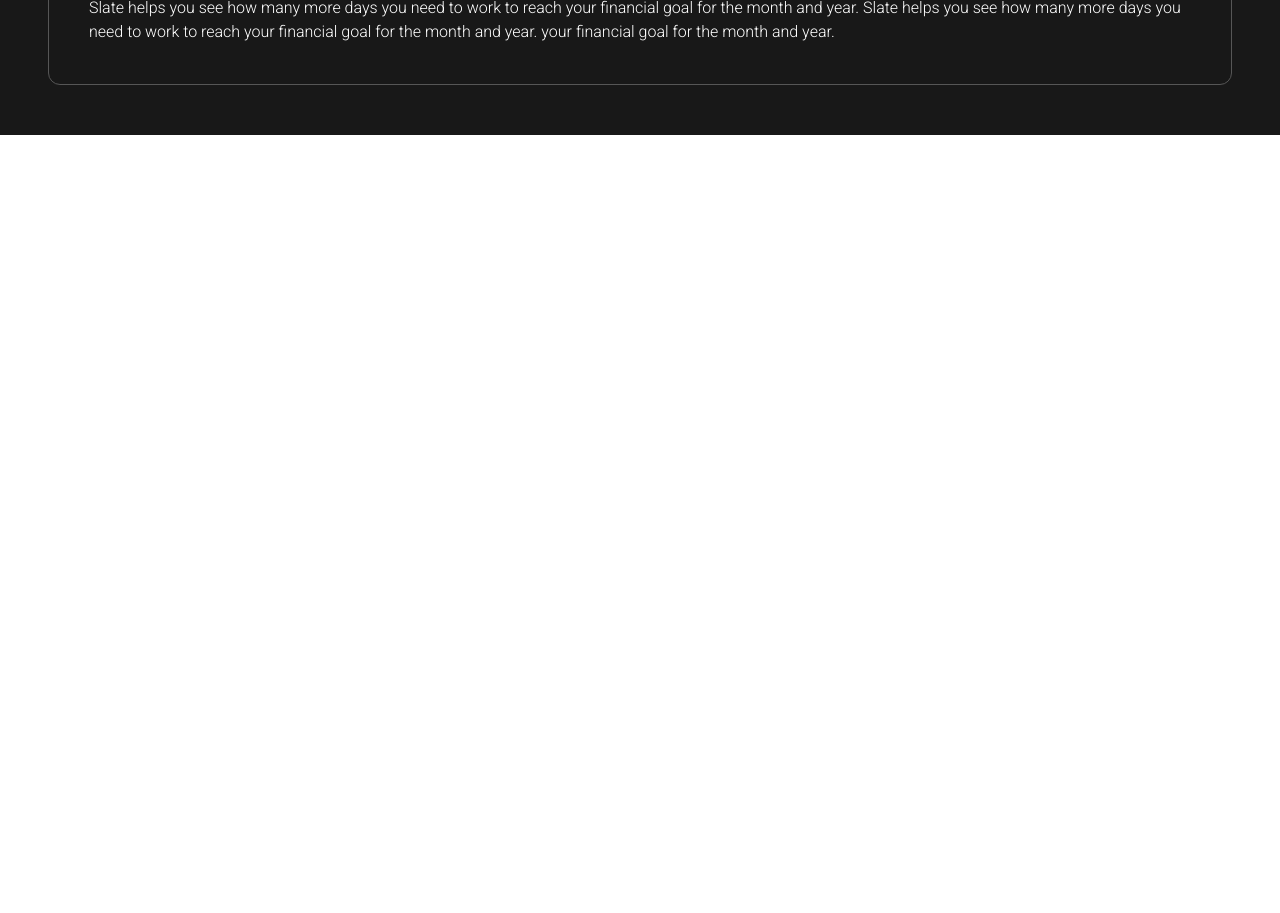
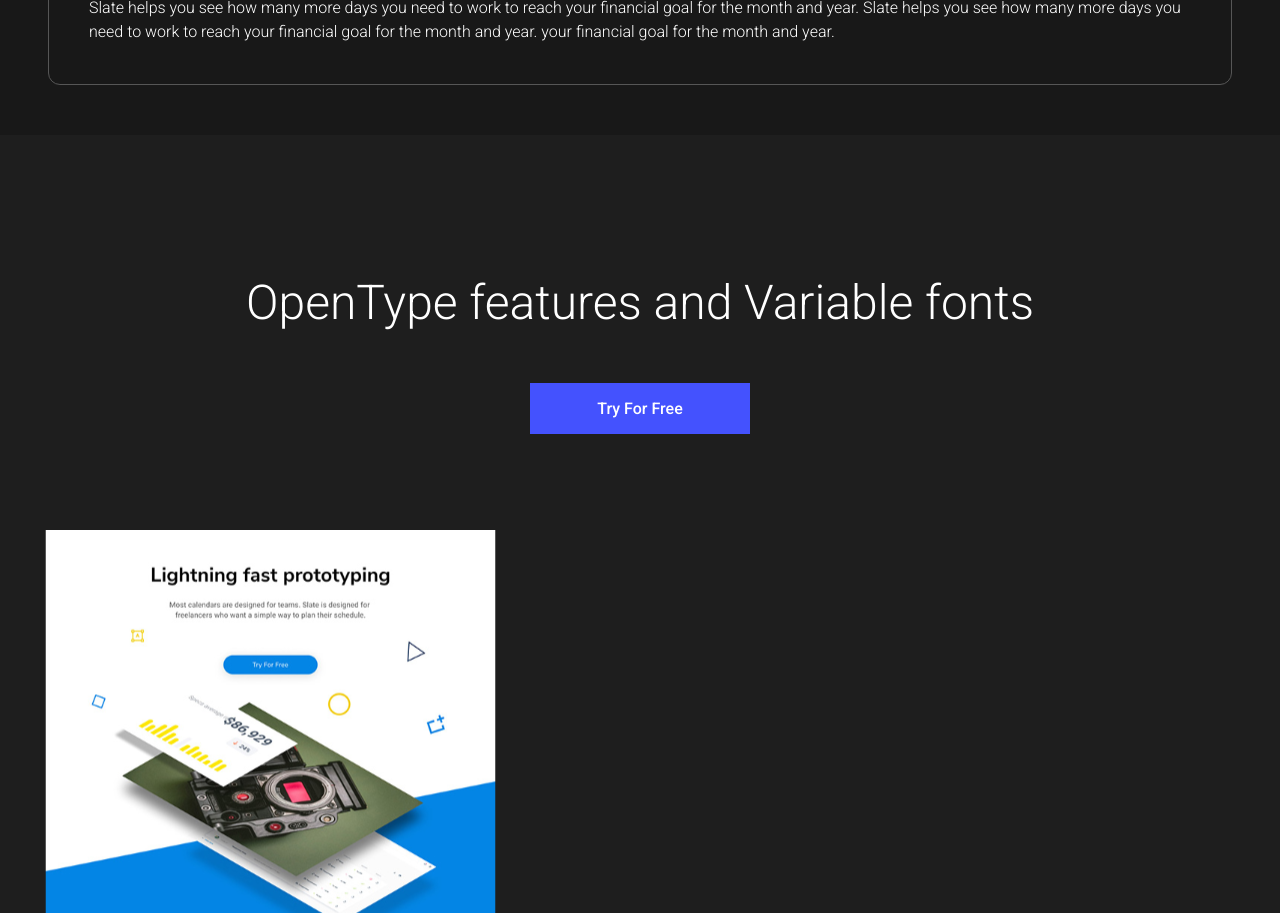
Before and after one commit to vianarafaa/Frontend-Test---ADAC-Softwares, a React (Vite) app: page / in a window 1280 px wide. Shown: the part 7580-8493 px from the top of the page. Before the commit the page ends 7715 px from the top, so only its background shows below. Built offline with nearby package versions, Linux system fonts and the light colour scheme.

Commit message:
feat/style: add opentype section

```diff
--- a/src/components/OpenType.jsx
+++ b/src/components/OpenType.jsx
@@ -1,3 +1,11 @@
 export default function OpenType() {
-    return <div></div>
+    return (
+        <section class="opentype-section" id="opentype-section">
+            <div class="flex text-center flex-col pt-36 px-12">
+                <h1 class="text-5xl pb-14 font-light">OpenType features and Variable fonts</h1>
+                <button class="try-btn font-medium self-center">Try For Free</button>
+            </div>
+            <img src="./public/opentype/lightning-fast.svg" alt="" class="pt-24" />
+        </section>
+    )
 }
--- a/src/styles/sections/opentype.css
+++ b/src/styles/sections/opentype.css
@@ -0,0 +1,8 @@
+.opentype-section {
+    background-color: var(--grey-background);
+
+    .try-btn {
+        padding: 0.84375rem 4.1875rem;
+        background-color: var(--button-color);
+    }
+}
```
Also changed, not shown: public/opentype/lightning-fast.svg (added).
